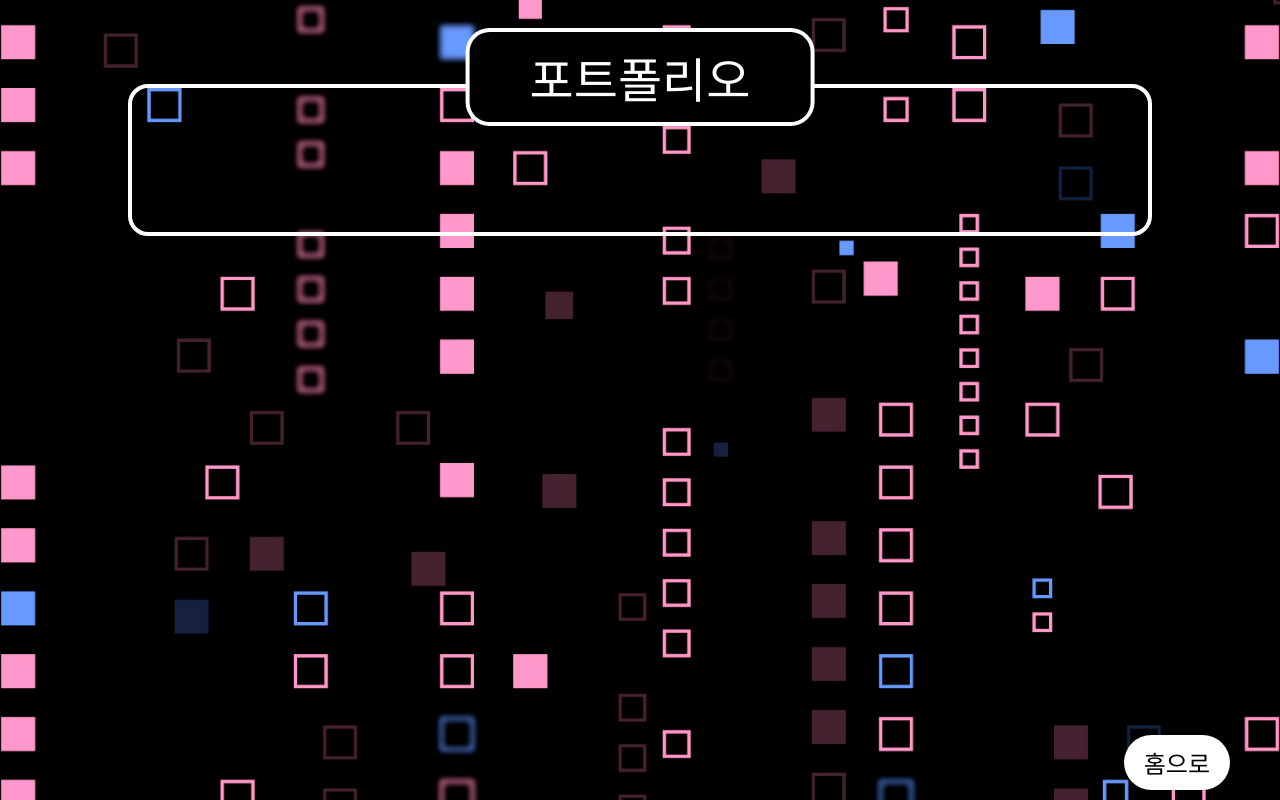
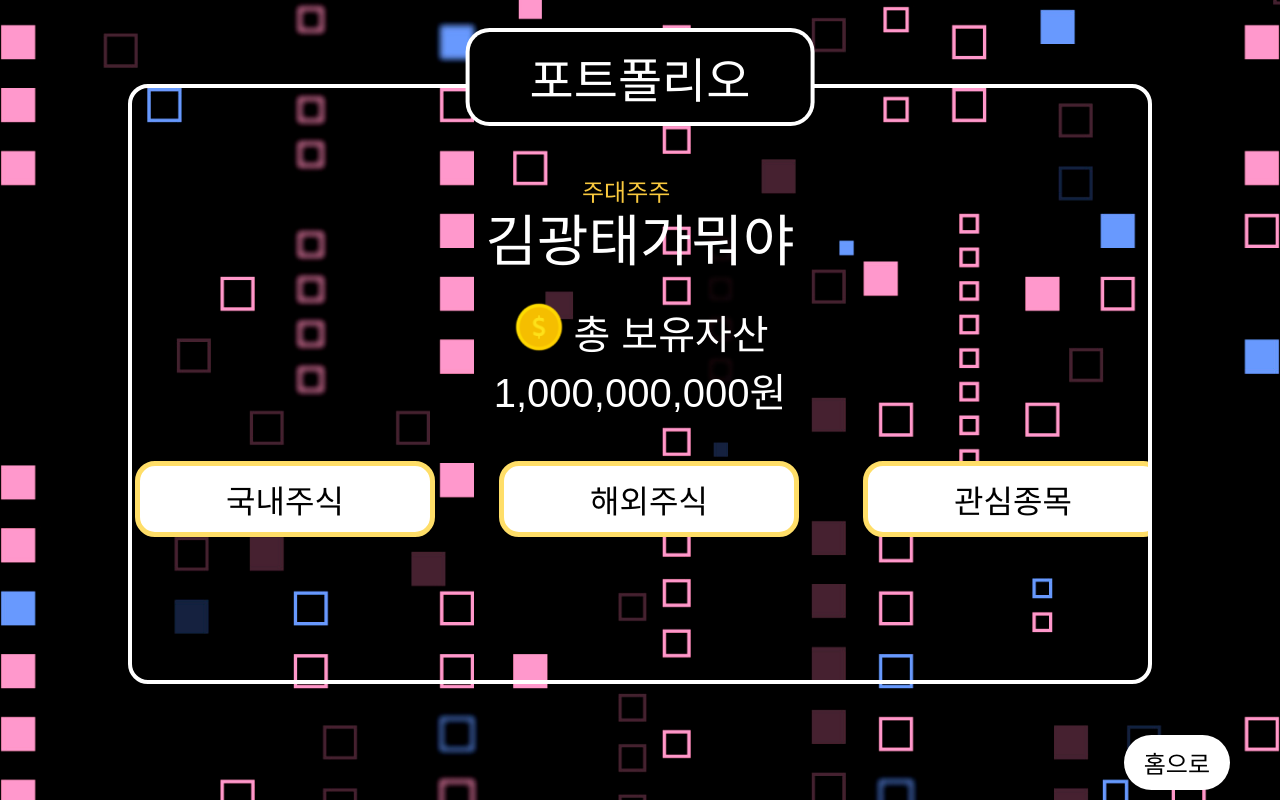
Before and after one commit to PDA-Jumo/frontend, a React (Create React App) app: page /rank/portfolio in a window 1280 px wide. Built offline with nearby package versions, Linux system fonts and the light colour scheme; a web font is replaced by a local one.

Commit message:
Style: 동적으로 적용되는 부분 css 수정

```diff
--- a/src/pages/rank/layout.jsx
+++ b/src/pages/rank/layout.jsx
@@ -1,3 +1,5 @@
+//TODO 실제 랭킹값을 받아오도록 해야함
+
 import React, { useState, useEffect } from "react";
 import { useNavigate } from "react-router-dom";
 import Rank from "../../assets/backgrounds/rank.png";
@@ -29,6 +31,7 @@ export default function RankLayout() {
     return () => window.removeEventListener("scroll", handleScroll);
   }, []);
 
+  //TODO 이 부분에서 실제 유저 정보를 받아오도록 해야함
   const loadMoreUsers = () => {
     setIsLoading(true);
     setTimeout(() => {
--- /dev/null
+++ b/src/pages/rank/portfolio.css
@@ -0,0 +1,81 @@
+.text-white {
+  color: #ffffff;
+}
+
+.coin-image {
+  height: 56px;
+  width: 56px;
+  vertical-align: text-bottom;
+  position: relative;
+  top: -2px;
+  margin-right: 6px;
+}
+
+.ranking-content > div {
+  position: relative;
+  margin-top: 48px;
+}
+
+.pp-title {
+  font-style: normal;
+  font-weight: 400;
+  font-size: 24px;
+  color: #f9c93e;
+  position: absolute;
+  top: -23px;
+  left: 430px;
+}
+.tab-button {
+  padding: 10px 20px;
+  background-color: white;
+  border: 5px solid #ffde68;
+  border-radius: 20px;
+  cursor: pointer;
+  transition: background-color 0.3s ease;
+  font-size: 32px;
+}
+
+.tab-button:hover {
+  background-color: #3b5a7e;
+}
+
+.text-white {
+  color: #fff;
+}
+.text-bigtitle {
+  font-size: 56px;
+}
+
+.text-title {
+  font-size: 40px;
+}
+
+.text-text {
+  font-size: 36px;
+}
+.pp-position {
+  width: 80vw;
+  height: 75vh;
+  position: absolute;
+  top: 10%;
+  left: 50%;
+  transform: translateX(-50%);
+  text-align: center;
+  border: 4px solid #fff;
+  border-radius: 20px;
+  padding: 60px 20px;
+  box-sizing: border-box;
+  overflow: auto;
+}
+
+.asset-container {
+  margin-top: 24px;
+}
+.tabs-container {
+  display: grid;
+  grid-template-columns: repeat(3, 300px);
+  gap: 64px;
+  margin-top: 42px;
+  margin-left: 18px;
+  justify-content: center;
+}
--- a/src/pages/rank/rank.css
+++ b/src/pages/rank/rank.css
@@ -23,8 +23,7 @@ body {
 
 .content-position {
   width: 80vw;
-  height: auto;
-  max-height: 75vh;
+  height: 75vh;
   position: absolute;
   top: 10%;
   left: 50%;
@@ -68,7 +67,6 @@ body {
   justify-content: space-between;
   align-items: center;
   width: 85%;
-  padding: 15px 10px;
   margin: 0 auto 24px;
   font-size: 32px;
   border: none;
@@ -80,7 +78,7 @@ body {
 }
 
 .portfolio-button {
-  padding: 10px 40px;
+  padding: 5px 30px;
   font-size: 32px;
   background-color: #ff98cc;
   color: white;
@@ -113,8 +111,8 @@ body {
 
 .ranking-icon {
   padding-left: 36px;
-  width: 48px;
-  height: 48px;
+  width: 72px;
+  height: 72px;
   margin-right: 36px;
 }
 
--- a/src/pages/rank/rankPortfolio.jsx
+++ b/src/pages/rank/rankPortfolio.jsx
@@ -1,16 +1,43 @@
 import React from "react";
 import Rank from "../../assets/backgrounds/rank.png";
-import rankStar from "../../assets/rankStar.png";
+import { useNavigate } from "react-router-dom";
+import Coin from "../../assets/coin.png";
 import "./rank.css";
+import "./portfolio.css";
+
+//TODO 랭크를 누르면, 해당 userId 정보에 해당하는 페이지로 redirect 되어야 함
+//TODO 라우터 링크도 /portfolio가 아닌 /:userId로 변경 예정
+
 export default function PortfolioList() {
+  const navigate = useNavigate();
+
   return (
     <div className="background-style">
       <img src={Rank} className="background-image" alt="Rank Background" />
       <div className="ranking-header-container">
-        <div className="ranking-header">포트폴리오</div>
+        <div className="ranking-header text-white">포트폴리오</div>
       </div>
-      <div className="content-position">테스트</div>
-      <button className="back-button" onClick={() => window.history.back()}>
+      <div className="pp-position">
+        <div className="ranking-content">
+          <div>
+            <div className="pp-title">주대주주</div>
+            <div className="text-white text-bigtitle">김광태가뭐야</div>
+            <div className="asset-container">
+              <div className="text-white text-title">
+                <img src={Coin} className="coin-image" alt="" />총 보유자산
+              </div>
+              <div className="text-white text-title">1,000,000,000원</div>
+            </div>
+          </div>
+        </div>
+
+        <div className="tabs-container">
+          <button className="tab-button">국내주식</button>
+          <button className="tab-button">해외주식</button>
+          <button className="tab-button">관심종목</button>
+        </div>
+      </div>
+      <button className="back-button" onClick={() => navigate("/")}>
         홈으로
       </button>
     </div>
```
Also changed, not shown: src/assets/coin.png (added), src/assets/rankCrown.png.
